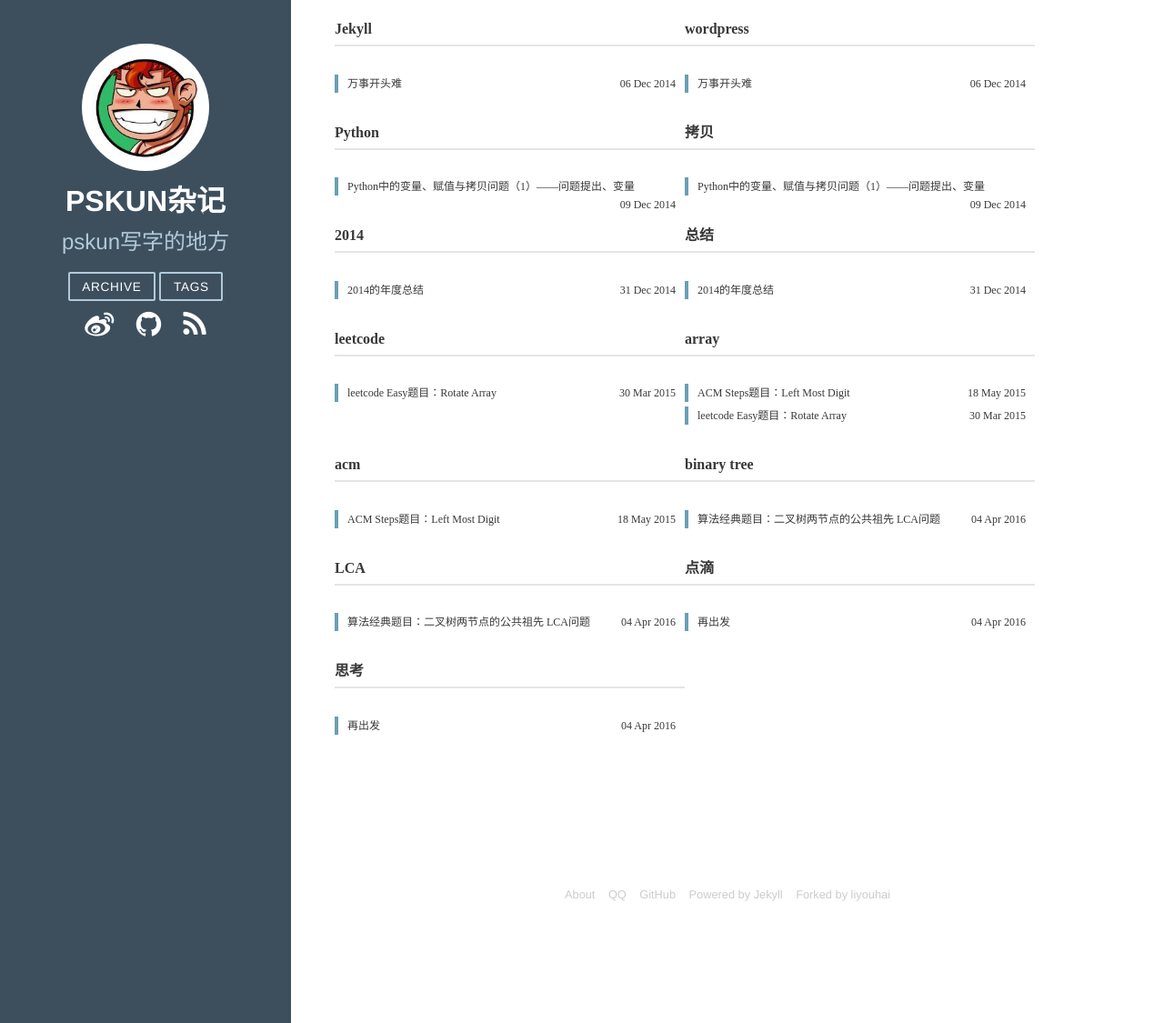
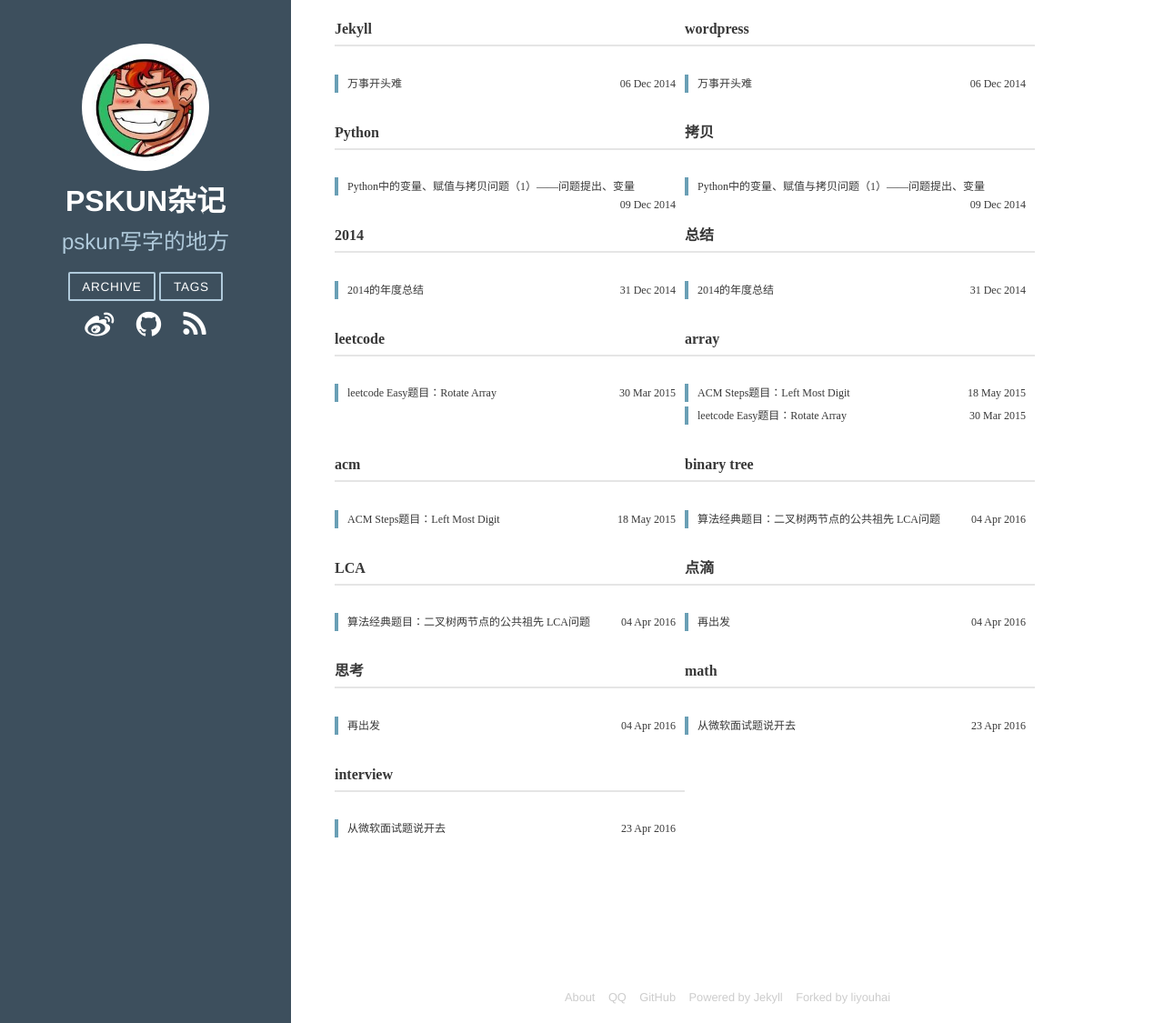
Before and after one commit to pskun/pskun.github.io, a Jekyll site: the page built from Public/tag.html, in a window 1280 px wide and 1125 px high. Shown: the whole window at 91% size. Built offline with Jekyll 4.4.1, drawn with Linux system fonts in a browser that asks for light colours; Markdown is read by kramdown in place of the engine named in the settings; part of the change alters nothing that is shown.

```diff
--- a/_layouts/blog.html
+++ b/_layouts/blog.html
@@ -30,6 +30,21 @@
     <link rel="stylesheet" href="/css/min/font-awesome-ie7.min.css">
     <![endif]-->
     <script src="/js/min/jquery-1.7.2.min.js"></script>
+    <!-- mathjax config similar to math.stackexchange -->
+    <script type="text/x-mathjax-config">
+        MathJax.Hub.Config({
+            jax: ["input/TeX", "output/HTML-CSS"],
+            tex2jax: {
+                inlineMath: [ ['$', '$'] ],
+                displayMath: [ ['$$', '$$']],
+                processEscapes: true,
+                skipTags: ['script', 'noscript', 'style', 'textarea', 'pre', 'code']
+            },
+            messageStyle: "none",
+            "HTML-CSS": { preferredFont: "TeX", availableFonts: ["STIX","TeX"] }
+        });
+    </script>
+    <script type="text/javascript" src="http://cdn.mathjax.org/mathjax/latest/MathJax.js?config=TeX-AMS-MML_HTMLorMML"></script>
     <!--
      /\_ \    __                         /\ \                __
      \//\ \  /\_\  __  __    ___   __  __\ \ \___      __   /\_\
--- /dev/null
+++ b/_posts/2016-04-23-ms-interview-question-extension.md
@@ -0,0 +1,45 @@
+---
+layout: post
+title: 从微软面试题说开去
+description: "详细讨论一个数的n次方的后k位和前k位数"
+category: algorithm
+avatarimg: "/img/head.png"
+tags : [math,interview]
+duoshuo: true
+---
+
+## 题目
+----------
+实验室有同学去微软ASG面试，回来后交流了一下面经，发现有题目比较有意思。
+
+题目是这样的：求3的1000万次方的后3位。
+
+其实，这个题目更加一般化的描述是，给定一个数m，求它的n次方的后k位数。
+
+## 解题思路
+----------
+
+### 最朴素的思路
+$$
+J(\theta) = \frac 1 2 \sum_{i=1}^m (h_\theta(x^{(i)})-y^{(i)})^2
+$$
+
+{% highlight cpp %}
+
+#include <math.h>
+#include <stdio.h>
+int main()
+{
+	int t, n;
+	scanf("%d", &t);
+	while(t--)
+	{
+		scanf("%d", &n);
+		double f = n*log10((double)n);
+		double decimal = f - floor(f);
+		int ans = floor(pow(10, decimal));
+		printf("%d\n", ans);
+	}
+}
+
+{% endhighlight %}
```
Also changed, not shown: Public/search.html (line endings or trailing spaces), README.md.
